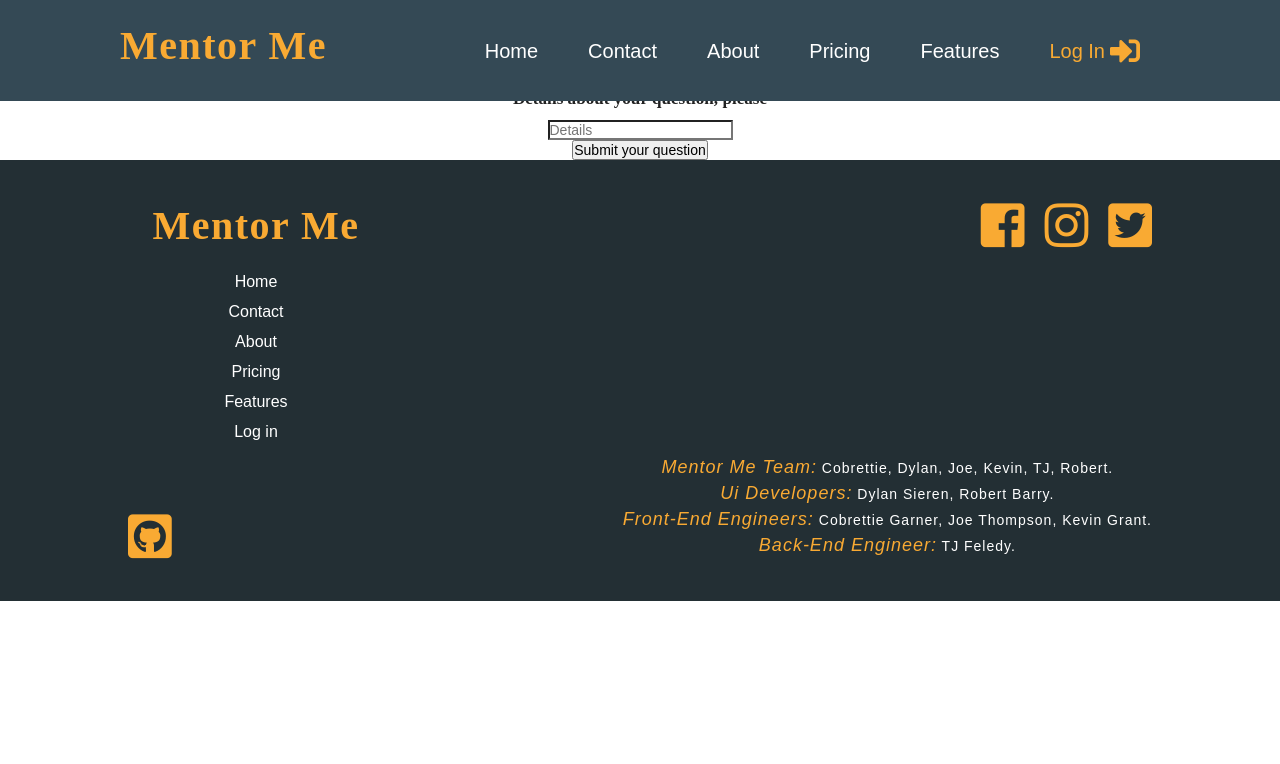
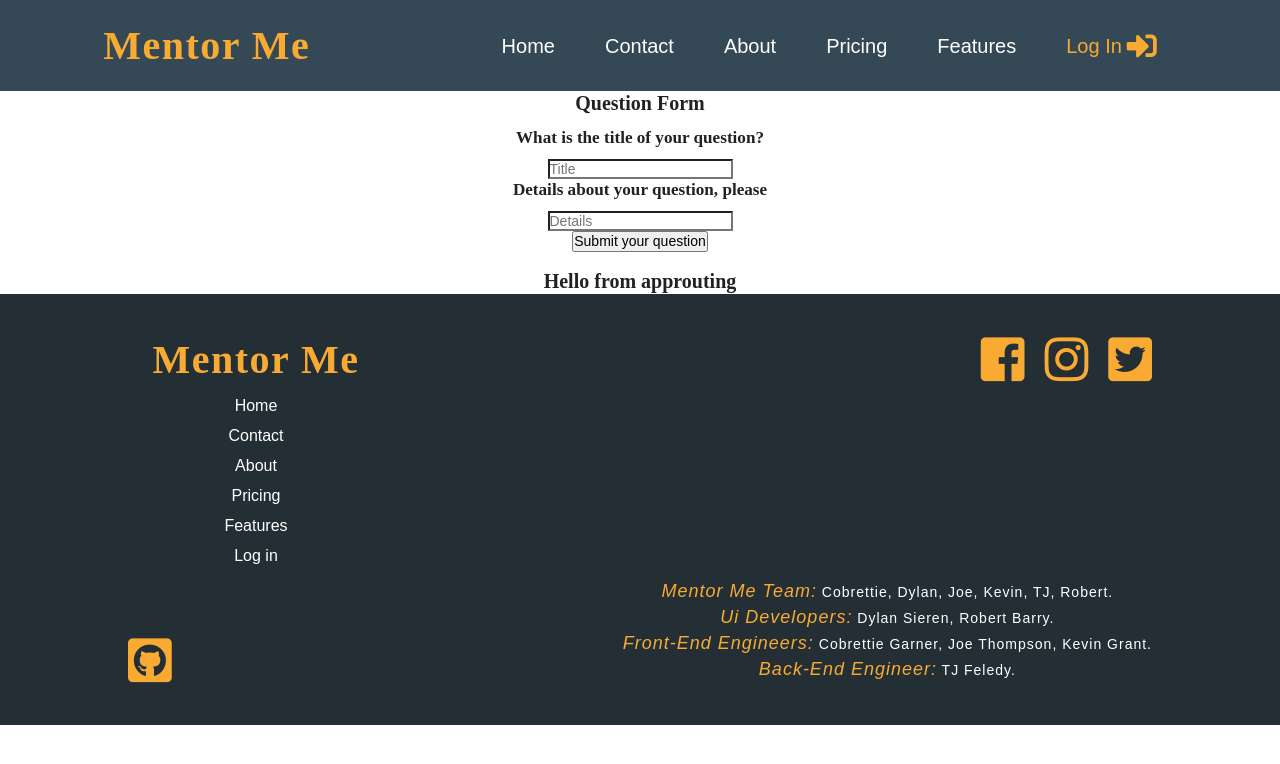
Before and after one commit to Build-Week-mentor-me/Front-end, a React (Create React App) app in the folder mentor-me/: page /questionform in a window 1280 px wide. Shown: the top 764 px of the page. Built offline with nearby package versions, Linux system fonts and the light colour scheme.

Commit message:
update styling for navmenu logo, mainUl

```diff
--- a/mentor-me/src/App.css
+++ b/mentor-me/src/App.css
@@ -41,7 +41,7 @@ body {
 /* Navigation */
 .mainNav {
     width: 100%;
-    position: fixed;
+    /* position: fixed; */
     background-color: var(--main-blue);
     padding: 20px;
     display: flex;
@@ -291,6 +291,16 @@ li.footerLi {
     }
 }
 
+@media only screen and (min-width: 801px), (max-width: 1174px) {
+  .logo {
+    margin: 0 auto;
+  }
+
+  .mainUl {
+    margin: 0 auto;
+  }
+}
+
 /* Media Queries */
 @media only screen and (max-width: 800px) {
 
--- a/mentor-me/src/components/AppRouting.js
+++ b/mentor-me/src/components/AppRouting.js
@@ -5,9 +5,13 @@ import FormikQuestionForm from '../components/Questions/QuestionForm';
 const AppRouting = () => {
     return (
         <div>
-            <Route exact path="/questionform" component={FormikQuestionForm} />
+            <Route
+                exact path="/questionform"
+                component={FormikQuestionForm}
+            />
+            <h1>Hello from approuting</h1>
         </div>
     )
 }
 
-export default AppRouting
+export default AppRouting;
```
